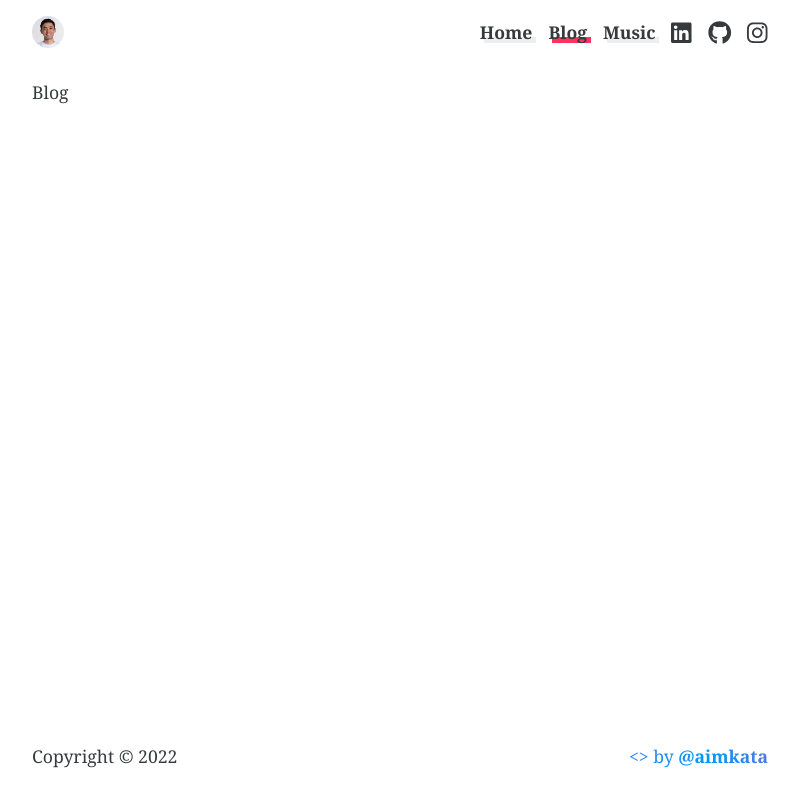
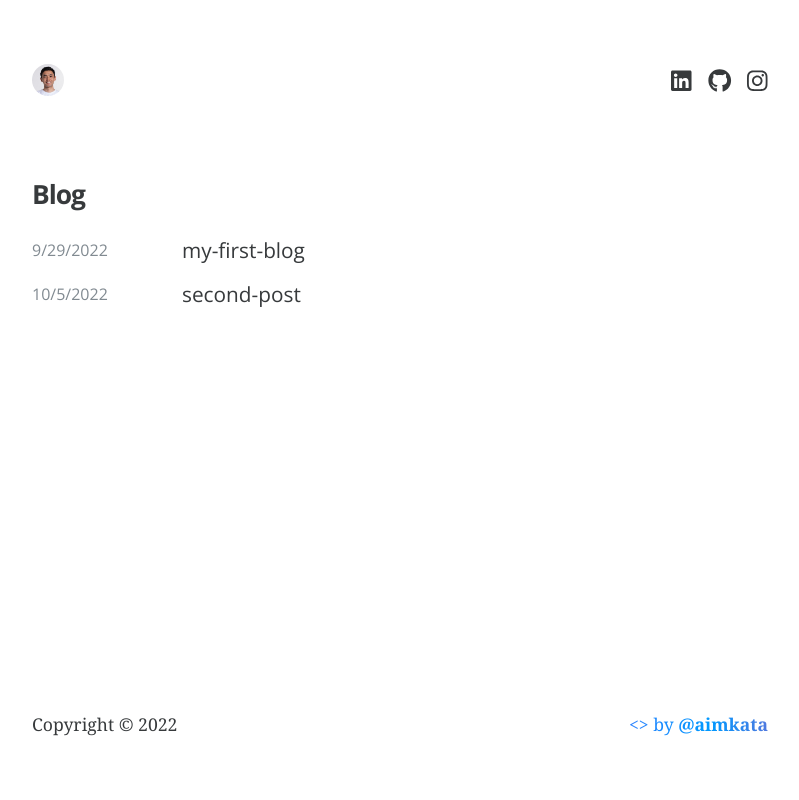
Before and after one commit to heyaibek/heyaibek.github.io, a React (Create React App) app: page /blog in a window 1280 px wide. Shown: the whole page, without its empty margins (240-1039 px from the left). Built offline with nearby package versions, Linux system fonts and the light colour scheme.

Commit message:
add Post page

```diff
--- a/src/app.js
+++ b/src/app.js
@@ -27,7 +27,7 @@ const App = () => {
         <Routes>
           <Route exact path="/" element={<Home />} />
           <Route path="/blog" element={<Blog />} />
-          <Route path="/blog/:blogId" element={<BlogPost />} />
+          <Route path="/blog/:postId" element={<BlogPost />} />
         </Routes>
       </Main>
       <Footer />
--- a/src/components/code.js
+++ b/src/components/code.js
@@ -6,9 +6,17 @@ import {
   atomOneLight as light,
 } from 'react-syntax-highlighter/dist/esm/styles/hljs';
 
+light.hljs.padding = '2rem';
+light.hljs.borderRadius = '8px';
+
+dark.hljs.padding = '2rem';
+dark.hljs.borderRadius = '8px';
+
 export const FinalCode = ({ children, className }) => {
   const [language, setLanguage] = useState(undefined);
-  const [isDark] = useState(false);
+  const [isDark, setIsDark] = useState(
+    window.matchMedia && window.matchMedia('(prefers-color-scheme: dark)').matches
+  );
   const [isCopied, setIsCopied] = useState(false);
 
   const setCopied = () => {
@@ -24,10 +32,17 @@ export const FinalCode = ({ children, className }) => {
     }
   }, [className]);
 
+  useEffect(() => {
+    let listener = (event) => {
+      setIsDark(event.matches);
+    };
+    window.matchMedia('(prefers-color-scheme: dark)').addEventListener('change', listener);
+  }, []);
+
   return (
     <div className="code">
       <CopyToClipboard text={children}>
-        <button onClick={() => setCopied()}>
+        <button hidden onClick={() => setCopied()}>
           {isCopied ? (
             <span title="Copied!">Paste</span>
           ) : (
--- a/src/components/footer.js
+++ b/src/components/footer.js
@@ -9,7 +9,7 @@ const FooterContainer = styled.footer`
   align-items: center;
   justify-content: space-between;
   gap: 8px;
-  padding: 32px 16px;
+  padding: 64px 16px;
 
   @media (max-width: 600px) {
     flex-direction: column;
--- a/src/components/header/header.js
+++ b/src/components/header/header.js
@@ -15,7 +15,7 @@ const HeaderContainer = styled.header`
   display: flex;
   justify-content: space-between;
   align-items: center;
-  padding: ${sizes.padding}px;
+  padding: ${sizes.padding * 4}px ${sizes.padding}px;
 
   @media (max-width: 600px) {
     flex-direction: column;
@@ -89,13 +89,6 @@ export const Header = () => (
       <Image src={Ava} alt="Aibek Mazhitov" />
     </Title>
     <Nav>
-      <NavLink to="/" end>
-        Home
-      </NavLink>
-      <NavLink to="/blog">Blog</NavLink>
-      <a href="https://hyperfollow.com/brakata" target="_blank" rel="noreferrer">
-        Music
-      </a>
       <a
         className="social linkedin"
         href="https://linkedin.com/in/aimazh"
--- a/src/components/playlist.js
+++ b/src/components/playlist.js
@@ -1,68 +1,15 @@
 import React from 'react';
-import styled from 'styled-components';
-
-const Container = styled.div`
-  display: flex;
-  flex-direction: column;
-  gap: 16px;
-`;
 
 export const Playlist = () => (
-  <Container>
   <iframe
-      title="Brakata - Feels"
+    title="Brakata Tracks"
     style={{ borderRadius: 12 }}
-      src="https://open.spotify.com/embed/track/1J1WjjJ7wP2srWxnG9rjQE?utm_source=generator"
+    src="https://open.spotify.com/embed/playlist/25O54nArGPTdhD5j8HapHw?utm_source=generator&theme=0"
     width="100%"
-      height="152"
+    height="380"
     frameBorder="0"
     allowFullScreen=""
     allow="autoplay; clipboard-write; encrypted-media; fullscreen; picture-in-picture"
     loading="lazy"
   />
-    <iframe
-      title="Brakata - Dada"
-      style={{ borderRadius: 12 }}
-      src="https://open.spotify.com/embed/track/6HRiVZyTGHya6UjdLyya0W?utm_source=generator"
-      width="100%"
-      height="152"
-      frameBorder="0"
-      allowFullScreen=""
-      allow="autoplay; clipboard-write; encrypted-media; fullscreen; picture-in-picture"
-      loading="lazy"
-    />
-    <iframe
-      title="Brakata - Polys"
-      style={{ borderRadius: 12 }}
-      src="https://open.spotify.com/embed/track/4rhwkLE5UWfo8JbAuX7ie4?utm_source=generator"
-      width="100%"
-      height="152"
-      frameBorder="0"
-      allowFullScreen=""
-      allow="autoplay; clipboard-write; encrypted-media; fullscreen; picture-in-picture"
-      loading="lazy"
-    />
-    <iframe
-      title="Brakata - Jer Ai"
-      style={{ borderRadius: 12 }}
-      src="https://open.spotify.com/embed/track/6ddWkHgblUqhXZ6atD8LjD?utm_source=generator"
-      width="100%"
-      height="152"
-      frameBorder="0"
-      allowFullScreen=""
-      allow="autoplay; clipboard-write; encrypted-media; fullscreen; picture-in-picture"
-      loading="lazy"
-    />
-    <iframe
-      title="Brakata - One Way"
-      style={{ borderRadius: 12 }}
-      src="https://open.spotify.com/embed/track/2aFMgNIE2XDHIFKtrAyBpT?utm_source=generator"
-      width="100%"
-      height="152"
-      frameBorder="0"
-      allowFullScreen=""
-      allow="autoplay; clipboard-write; encrypted-media; fullscreen; picture-in-picture"
-      loading="lazy"
-    />
-  </Container>
 );
--- a/src/components/posts-widget.js
+++ b/src/components/posts-widget.js
@@ -25,13 +25,13 @@ const Post = styled(NavLink)`
 
   & > .info {
     font-size: 1rem;
-    max-width: 160px;
+    max-width: 150px;
     width: 100%;
     color: var(--color-text-offset);
   }
 
   & > .title {
-    transition: margin-left .25s ease;
+    transition: margin-left 0.25s ease;
   }
 
   &:hover > .title {
@@ -45,7 +45,7 @@ export const PostsWidget = () => {
     <div>
       {blog.posts.map((post) => (
         <Post key={post.id} to={`/blog/${post.id}`}>
-          <div className="info">{new Date(post.date).toDateString()}</div>
+          <div className="info">{new Date(post.date).toLocaleDateString()}</div>
           <div className="title">{post.title}</div>
         </Post>
       ))}
--- a/src/pages/blog.js
+++ b/src/pages/blog.js
@@ -1,3 +1,10 @@
 import React from 'react';
+import { PostsWidget } from '../components';
 
-export const Blog = () => <div>Blog</div>;
+export const Blog = () => (
+  <div>
+    <h2>Blog</h2>
+    <br />
+    <PostsWidget />
+  </div>
+);
--- a/src/pages/home.js
+++ b/src/pages/home.js
@@ -23,7 +23,7 @@ const Headline = styled.h1`
 
 const Section = styled.section`
   &:not(:last-child) {
-    margin-bottom: 32px;
+    margin-bottom: 64px;
   }
 `;
 
--- a/src/pages/post.js
+++ b/src/pages/post.js
@@ -1,12 +1,58 @@
 import React from 'react';
+import styled from 'styled-components';
+import Markdown from 'markdown-to-jsx';
 import { useParams } from 'react-router';
+import { useBlog } from '../hooks/useBlog';
+import { Code } from '../components';
+
+const Info = styled.div`
+  color: var(--color-text-offset);
+`;
+
+const Post = styled.div`
+  img[alt='markdown-image'] {
+    max-width: 100%;
+    max-height: 500px;
+    margin: 0 auto;
+  }
+
+  p,
+  h1,
+  h2,
+  h3,
+  h4,
+  h5,
+  h6 {
+    margin-bottom: 24px;
+  }
+`;
 
 export const BlogPost = () => {
+  const blog = useBlog();
   const params = useParams();
+
+  const postIdx = blog.posts.findIndex((post) => post.id === params.postId);
+
+  if (postIdx < 0) {
+    return <div>404</div>;
+  }
+
+  const post = blog.posts[postIdx];
+
   return (
-    <div>
-      <div>BlogPost</div>
-      <div>{params.blogId}</div>
-    </div>
+    <Post>
+      <Info>{new Date(post.date).toLocaleDateString()}</Info>
+      <Markdown
+        options={{
+          overrides: {
+            pre: {
+              component: Code,
+            },
+          },
+        }}
+      >
+        {post.content}
+      </Markdown>
+    </Post>
   );
 };
```
Also changed, not shown: src/_posts/2022-10-05.second-post.md (+1 -1 lines). Lines whose indentation alone changed are shown as unchanged.
